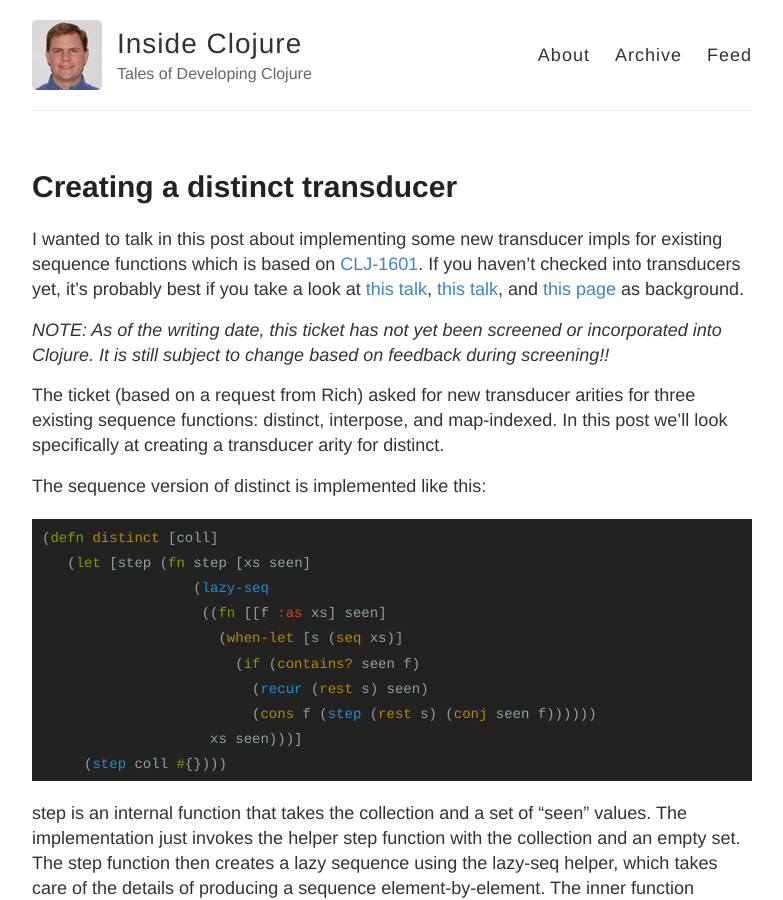
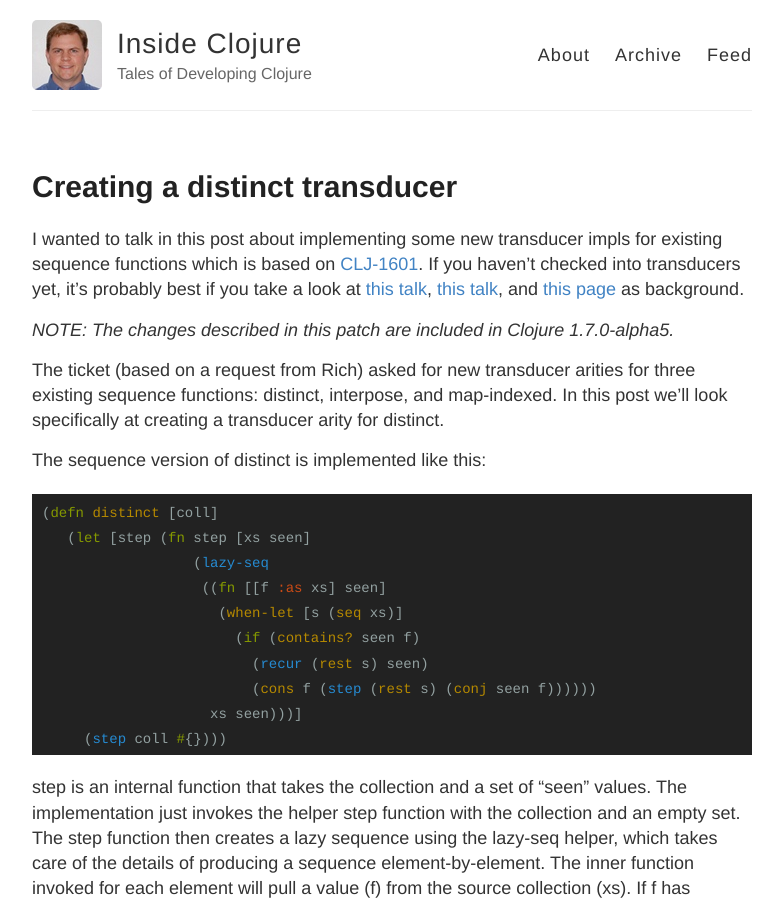
Before and after one commit to insideclojure/insideclojure.github.io, a Jekyll site: the page built from _posts/2014-12-17-distinct-transducer.md, in a window 1280 px wide and 900 px high. Shown: the whole window, without its empty margins (248-1031 px from the left). Built offline with Jekyll 4.4.1, drawn with Linux system fonts in a browser that asks for light colours.

Commit message:
update for alpha5

```diff
--- a/_posts/2014-12-17-distinct-transducer.md
+++ b/_posts/2014-12-17-distinct-transducer.md
@@ -6,7 +6,7 @@ title: Creating a distinct transducer
 
 I wanted to talk in this post about implementing some new transducer impls for existing sequence functions which is based on [CLJ-1601](http://dev.clojure.org/jira/browse/CLJ-1601). If you haven't checked into transducers yet, it's probably best if you take a look at [this talk](https://www.youtube.com/watch?v=6mTbuzafcII), [this talk](https://www.youtube.com/watch?v=4KqUvG8HPYo), and [this page](http://clojure.org/transducers) as background.
 
-*NOTE: As of the writing date, this ticket has not yet been screened or incorporated into Clojure. It is still subject to change based on feedback during screening!!*
+*NOTE: The changes described in this patch are included in Clojure 1.7.0-alpha5.*
 
 The ticket (based on a request from Rich) asked for new transducer arities for three existing sequence functions: distinct, interpose, and map-indexed. In this post we'll look specifically at creating a transducer arity for distinct.
 
```
Also changed, not shown: _posts/2014-12-18-interpose.md (+2 -0 lines), _posts/2015-01-06-set-perf.md (+1 -1 lines), _posts/2015-01-07-vec-perf.md (+1 -1 lines).
